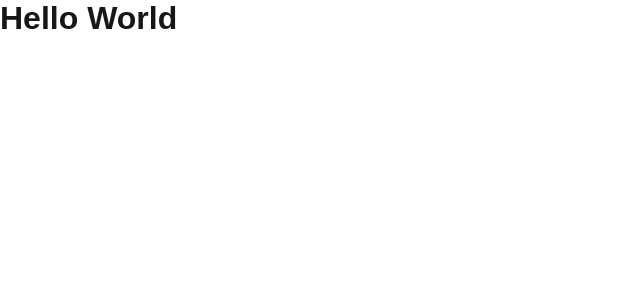
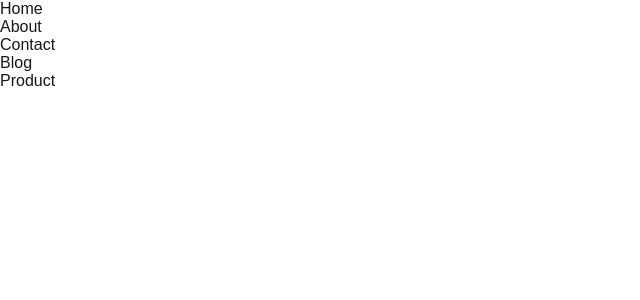
Before and after one commit to gpunit2417/Next.JS-Learning, a Next.js app in the folder myfirstnextapp/: page / in a window 1280 px wide. Shown: the top 300 px of the page, without its empty margins (0-640 px from the left). Built offline with nearby package versions, Linux system fonts and the light colour scheme.

Commit message:
created a navbar section

```diff
--- a/myfirstnextapp/pages/index.js
+++ b/myfirstnextapp/pages/index.js
@@ -1,7 +1,37 @@
+import Link from "next/link"
+
 const index = () => {
   return (
     <div>
-      <h1>Hello World</h1>
+      <nav>
+        <ul className="menu-bar">
+          <li>
+            <Link href="/" legacyBehavior>
+              <a> Home </a>
+            </Link>
+          </li>
+          <li>
+            <Link href="/about" legacyBehavior>
+              <a> About </a>
+            </Link>
+          </li>
+          <li>
+            <Link href="/contact" legacyBehavior>
+              <a> Contact </a>
+            </Link>
+          </li>
+          <li>
+            <Link href="/blog" legacyBehavior>
+              <a> Blog </a>
+            </Link>
+          </li>
+          <li>
+            <Link href="/product" legacyBehavior>
+              <a> Product </a>
+            </Link>
+          </li>
+        </ul>
+      </nav>
     </div>
   )
 }
```
